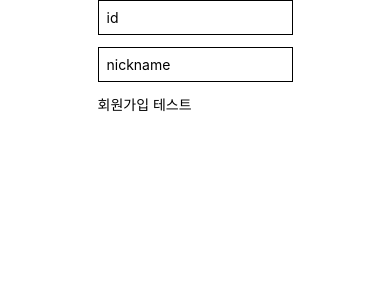
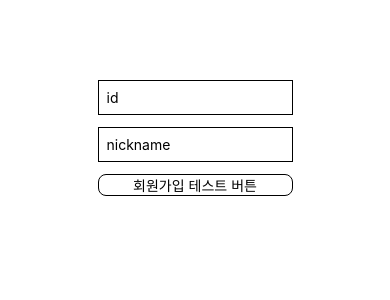
Before and after one commit to PICSEL-Labs/picsel-app, a React Native app: screen /Signup in a window 390 px wide. Shown: the top 300 px of the page. Built offline with nearby package versions, Linux system fonts and the light colour scheme.

Commit message:
회원가입 화면 signup & navigation 기능 추가

```diff
--- a/src/screens/SignupScreen.tsx
+++ b/src/screens/SignupScreen.tsx
@@ -1,16 +1,20 @@
 import React, { useState } from 'react';
 
+import { useNavigation } from '@react-navigation/native';
 import { Pressable, Text, TextInput, View } from 'react-native';
 import { SafeAreaView } from 'react-native-safe-area-context';
 
 import { signupApi } from '@/feature/auth/signup/api/signupApi';
 import { validateUserInfoApi } from '@/feature/auth/signup/api/validateApi';
 import { ValidationType } from '@/feature/auth/signup/types';
+import { RootStackNavigationProp } from '@/shared/lib/navigation/navigateTypeUtil';
 import { useAuthStore } from '@/store/authStore';
 
 const SignupScreen = () => {
   const [userId, setUserId] = useState('');
   const [userNickname, setUserNickname] = useState('');
+
+  const navigation = useNavigation<RootStackNavigationProp>();
 
   // user auth
   const { socialType, socialAccessToken } = useAuthStore();
@@ -50,6 +54,8 @@ const SignupScreen = () => {
       });
 
       console.log(response);
+
+      navigation.navigate('Home');
     } catch (err) {
       console.log(err);
     }
@@ -57,7 +63,7 @@ const SignupScreen = () => {
 
   return (
     <SafeAreaView className="bg-white flex-1 justify-start items-center">
-      <View className="flex w-[50%] space-y-3">
+      <View className="flex w-[50%] space-y-3 mt-20">
         <TextInput
           value={userId}
           className="border-black border p-2"
@@ -71,8 +77,10 @@ const SignupScreen = () => {
           onChangeText={nickname => handleValidation('nickname', nickname)}
         />
 
-        <Pressable onPress={handleSignup}>
-          <Text>회원가입 테스트</Text>
+        <Pressable
+          onPress={handleSignup}
+          className="items-center border rounded-lg ">
+          <Text>회원가입 테스트 버튼</Text>
         </Pressable>
       </View>
     </SafeAreaView>
```
